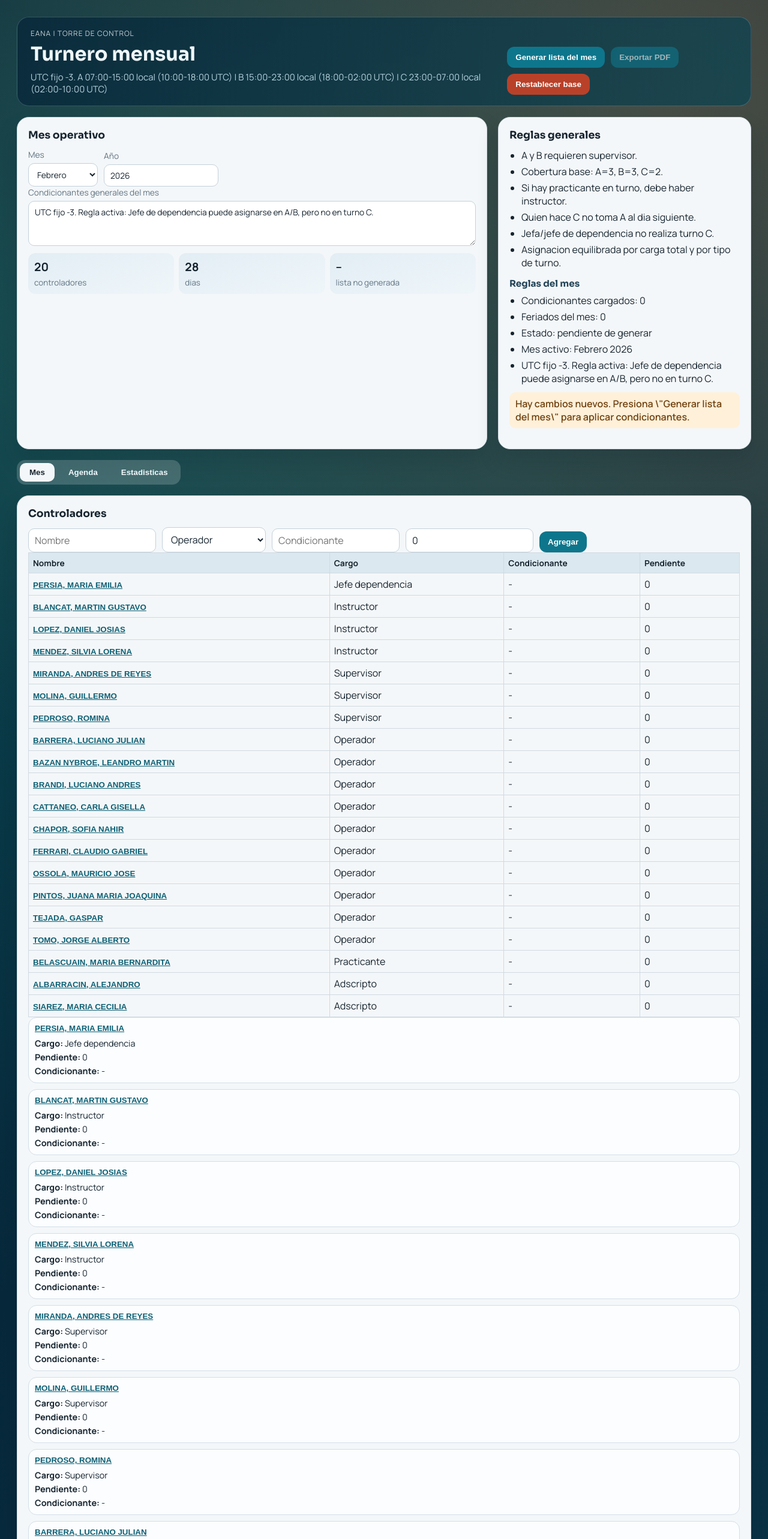
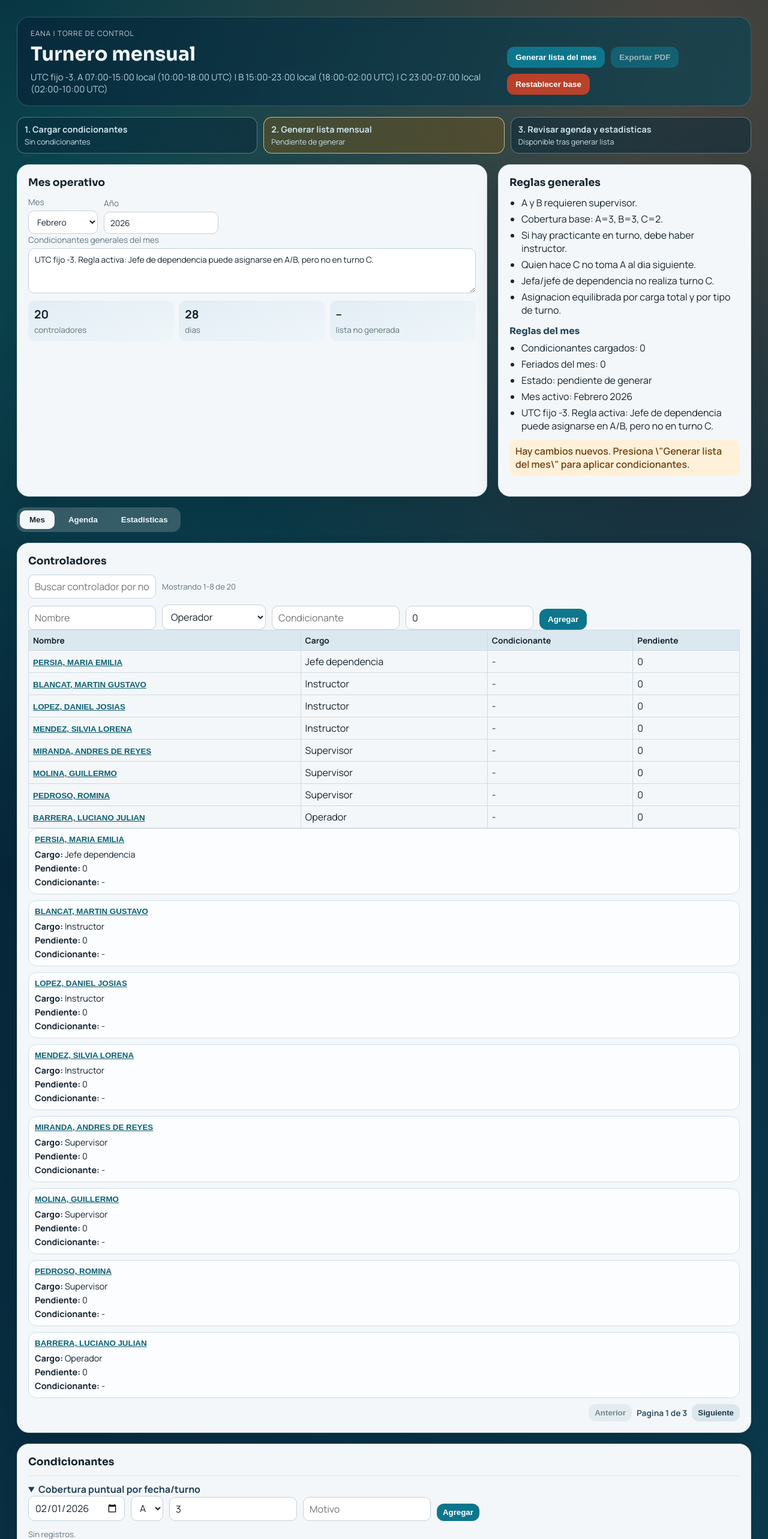
Before and after one commit to azafe/Turnos, a React (Vite) app: page / in a window 1280 px wide. Shown: the top 2566 px of the page at 60% size. Built offline with nearby package versions, Linux system fonts and the light colour scheme.

Commit message:
feat: improve UX with workflow guidance, search and pagination

```diff
--- a/src/App.css
+++ b/src/App.css
@@ -77,6 +77,40 @@ h3 {
   display: flex;
   gap: 10px;
   flex-wrap: wrap;
+}
+
+.workflow-strip {
+  display: grid;
+  grid-template-columns: repeat(3, minmax(0, 1fr));
+  gap: 10px;
+}
+
+.workflow-step {
+  border: 1px solid rgba(224, 239, 247, 0.34);
+  border-radius: 14px;
+  padding: 10px 12px;
+  background: rgba(7, 38, 57, 0.5);
+  color: #cae2ec;
+  display: grid;
+  gap: 3px;
+}
+
+.workflow-step strong {
+  font-size: 0.9rem;
+}
+
+.workflow-step span {
+  font-size: 0.78rem;
+}
+
+.workflow-step.done {
+  border-color: rgba(159, 242, 228, 0.64);
+  background: rgba(7, 62, 66, 0.58);
+}
+
+.workflow-step.active {
+  border-color: rgba(255, 231, 180, 0.7);
+  background: rgba(107, 82, 30, 0.5);
 }
 
 .hidden-input {
@@ -312,6 +346,31 @@ textarea {
 
 .stack-shift p {
   margin: 0;
+}
+
+.search-row {
+  display: flex;
+  gap: 10px;
+  align-items: center;
+  margin-bottom: 10px;
+}
+
+.search-row input {
+  max-width: 360px;
+}
+
+.pagination {
+  margin-top: 10px;
+  display: flex;
+  align-items: center;
+  justify-content: flex-end;
+  gap: 8px;
+}
+
+.pagination span {
+  font-size: 0.86rem;
+  color: #375365;
+  font-weight: 700;
 }
 
 .empty-state {
@@ -618,6 +677,19 @@ summary {
     grid-template-columns: repeat(2, minmax(0, 1fr));
   }
 
+  .workflow-strip {
+    grid-template-columns: 1fr;
+  }
+
+  .search-row {
+    flex-direction: column;
+    align-items: stretch;
+  }
+
+  .search-row input {
+    max-width: none;
+  }
+
   .summary-cards {
     grid-template-columns: 1fr;
   }
@@ -689,4 +761,8 @@ summary {
   .modal-actions .button {
     width: 100%;
   }
+
+  .pagination {
+    justify-content: center;
+  }
 }
--- a/src/App.tsx
+++ b/src/App.tsx
@@ -17,6 +17,9 @@ import {
 
 const STORAGE_KEY = 'turnero_eana_v2'
 const FIXED_YEAR = 2026
+const CONTROLLERS_PAGE_SIZE = 8
+const SCHEDULE_PAGE_SIZE = 7
+const STATS_PAGE_SIZE = 10
 
 type TabId = 'mes' | 'agenda' | 'estadisticas'
 
@@ -41,6 +44,10 @@ function App() {
   const [hasPendingGeneration, setHasPendingGeneration] = useState(true)
   const [statusMessage, setStatusMessage] = useState('')
   const [selectedAgendaDate, setSelectedAgendaDate] = useState('')
+  const [controllerQuery, setControllerQuery] = useState('')
+  const [controllersPage, setControllersPage] = useState(1)
+  const [schedulePage, setSchedulePage] = useState(1)
+  const [statsPage, setStatsPage] = useState(1)
 
   const [controllerForm, setControllerForm] = useState<ControllerDraft>(EMPTY_CONTROLLER_DRAFT)
 
@@ -158,6 +165,41 @@ function App() {
     [data.controllers, generatedData, statsMap],
   )
 
+  const normalizedControllerQuery = controllerQuery.trim().toLowerCase()
+
+  const filteredControllers = useMemo(() => {
+    if (!normalizedControllerQuery) {
+      return data.controllers
+    }
+    return data.controllers.filter((controller) =>
+      controller.name.toLowerCase().includes(normalizedControllerQuery),
+    )
+  }, [data.controllers, normalizedControllerQuery])
+
+  const filteredStatsRows = useMemo(() => {
+    if (!normalizedControllerQuery) {
+      return statsRows
+    }
+    return statsRows.filter((row) =>
+      String(row.nombre).toLowerCase().includes(normalizedControllerQuery),
+    )
+  }, [normalizedControllerQuery, statsRows])
+
+  const controllerPagination = useMemo(
+    () => paginate(filteredControllers, controllersPage, CONTROLLERS_PAGE_SIZE),
+    [filteredControllers, controllersPage],
+  )
+
+  const schedulePagination = useMemo(
+    () => paginate(schedule?.days ?? [], schedulePage, SCHEDULE_PAGE_SIZE),
+    [schedule, schedulePage],
+  )
+
+  const statsPagination = useMemo(
+    () => paginate(filteredStatsRows, statsPage, STATS_PAGE_SIZE),
+    [filteredStatsRows, statsPage],
+  )
+
   const agendaDate = monthDates.includes(selectedAgendaDate) ? selectedAgendaDate : defaultDate
   const selectedAgendaPlan = agendaDate ? dayPlanByDate[agendaDate] : undefined
 
@@ -235,6 +277,12 @@ function App() {
   }
 
   const defaultControllerId = data.controllers[0]?.id ?? ''
+
+  const onControllerQueryChange = (value: string): void => {
+    setControllerQuery(value)
+    setControllersPage(1)
+    setStatsPage(1)
+  }
 
   const openEditControllerModal = (controller: Controller): void => {
     setEditingControllerId(controller.id)
@@ -472,6 +520,8 @@ function App() {
     }))
 
     setSelectedAgendaDate('')
+    setSchedulePage(1)
+    setStatsPage(1)
   }
 
   const resetAll = (): void => {
@@ -480,6 +530,10 @@ function App() {
     setGeneratedData(null)
     setHasPendingGeneration(true)
     setSelectedAgendaDate('')
+    setControllerQuery('')
+    setControllersPage(1)
+    setSchedulePage(1)
+    setStatsPage(1)
     setStatusMessage('Se restablecio la planificacion con la dotacion base del Excel.')
   }
 
@@ -503,6 +557,8 @@ function App() {
     setGeneratedData(nextGeneratedData)
     setHasPendingGeneration(false)
     setSelectedAgendaDate('')
+    setSchedulePage(1)
+    setStatsPage(1)
     setStatusMessage(`Lista generada para ${MONTH_LABELS[data.month - 1]} ${FIXED_YEAR}.`)
   }
 
@@ -539,6 +595,21 @@ function App() {
           </button>
         </div>
       </header>
+
+      <section className="workflow-strip">
+        <div className={monthConstraintsCount > 0 ? 'workflow-step done' : 'workflow-step'}>
+          <strong>1. Cargar condicionantes</strong>
+          <span>{monthConstraintsCount > 0 ? `${monthConstraintsCount} cargados` : 'Sin condicionantes'}</span>
+        </div>
+        <div className={schedule ? 'workflow-step done' : 'workflow-step active'}>
+          <strong>2. Generar lista mensual</strong>
+          <span>{schedule ? 'Lista generada' : 'Pendiente de generar'}</span>
+        </div>
+        <div className={schedule ? 'workflow-step active' : 'workflow-step'}>
+          <strong>3. Revisar agenda y estadisticas</strong>
+          <span>{schedule ? 'Ya puedes revisar y exportar' : 'Disponible tras generar lista'}</span>
+        </div>
+      </section>
 
       <section className="top-grid">
         <article className="panel">
@@ -632,6 +703,16 @@ function App() {
         <main className="content-grid">
           <article className="panel">
             <h2>Controladores</h2>
+            <div className="search-row">
+              <input
+                placeholder="Buscar controlador por nombre"
+                value={controllerQuery}
+                onChange={(event) => onControllerQueryChange(event.target.value)}
+              />
+              <span className="dim">
+                Mostrando {controllerPagination.startItem}-{controllerPagination.endItem} de {filteredControllers.length}
+              </span>
+            </div>
             <div className="row-inline responsive">
               <input
                 placeholder="Nombre"
@@ -690,7 +771,7 @@ function App() {
                   </tr>
                 </thead>
                 <tbody>
-                  {data.controllers.map((controller) => (
+                  {controllerPagination.items.map((controller) => (
                     <tr key={controller.id}>
                       <td>
                         <button className="name-link" onClick={() => openEditControllerModal(controller)}>
@@ -707,7 +788,7 @@ function App() {
             </div>
 
             <div className="mobile-only stack-list">
-              {data.controllers.map((controller) => (
+              {controllerPagination.items.map((controller) => (
                 <article key={`mobile-${controller.id}`} className="stack-card">
                   <div className="stack-head">
                     <button className="name-link" onClick={() => openEditControllerModal(controller)}>
@@ -728,6 +809,12 @@ function App() {
                 </article>
               ))}
             </div>
+
+            <Pagination
+              page={controllerPagination.currentPage}
+              totalPages={controllerPagination.totalPages}
+              onPageChange={setControllersPage}
+            />
           </article>
 
           <article className="panel">
@@ -1036,6 +1123,9 @@ function App() {
 
             {schedule ? (
               <>
+                <p className="dim">
+                  Mostrando dias {schedulePagination.startItem}-{schedulePagination.endItem} de {schedulePagination.totalItems}
+                </p>
                 <div className="table-wrapper desktop-only">
                   <table className="schedule-table">
                     <thead>
@@ -1047,7 +1137,7 @@ function App() {
                       </tr>
                     </thead>
                     <tbody>
-                      {schedule.days.map((day) => (
+                      {schedulePagination.items.map((day) => (
                         <tr key={day.date}>
                           <td>
                             <strong>{formatDate(day.date)}</strong>
@@ -1090,7 +1180,7 @@ function App() {
                 </div>
 
                 <div className="mobile-only stack-list">
-                  {schedule.days.map((day) => (
+                  {schedulePagination.items.map((day) => (
                     <article key={`mobile-day-${day.date}`} className="stack-card">
                       <h3>
                         {formatDate(day.date)} <span className="dim">({day.dayLabel})</span>
@@ -1125,6 +1215,12 @@ function App() {
                     </article>
                   ))}
                 </div>
+
+                <Pagination
+                  page={schedulePagination.currentPage}
+                  totalPages={schedulePagination.totalPages}
+                  onPageChange={setSchedulePage}
+                />
               </>
             ) : (
               <div className="empty-state">
@@ -1229,6 +1325,16 @@ function App() {
         <main className="content-grid">
           <article className="panel">
             <h2>Estadisticas por controlador</h2>
+            <div className="search-row">
+              <input
+                placeholder="Buscar controlador en estadisticas"
+                value={controllerQuery}
+                onChange={(event) => onControllerQueryChange(event.target.value)}
+              />
+              <span className="dim">
+                Mostrando {statsPagination.startItem}-{statsPagination.endItem} de {filteredStatsRows.length}
+              </span>
+            </div>
             {schedule ? (
               <>
                 <div className="table-wrapper desktop-only">
@@ -1248,7 +1354,7 @@ function App() {
                       </tr>
                     </thead>
                     <tbody>
-                      {statsRows.map((row) => (
+                      {statsPagination.items.map((row) => (
                         <tr key={String(row.nombre)}>
                           <td>{row.nombre}</td>
                           <td>{row.cargo}</td>
@@ -1267,7 +1373,7 @@ function App() {
                 </div>
 
                 <div className="mobile-only stack-list">
-                  {statsRows.map((row) => (
+                  {statsPagination.items.map((row) => (
                     <article key={`mobile-stats-${String(row.nombre)}`} className="stack-card">
                       <h3>{row.nombre}</h3>
                       <div className="stack-grid">
@@ -1296,6 +1402,12 @@ function App() {
                     </article>
                   ))}
                 </div>
+
+                <Pagination
+                  page={statsPagination.currentPage}
+                  totalPages={statsPagination.totalPages}
+                  onPageChange={setStatsPage}
+                />
               </>
             ) : (
               <div className="empty-state">
@@ -1457,6 +1569,42 @@ function ConstraintList({
   )
 }
 
+function Pagination({
+  page,
+  totalPages,
+  onPageChange,
+}: {
+  page: number
+  totalPages: number
+  onPageChange: (nextPage: number) => void
+}) {
+  if (totalPages <= 1) {
+    return null
+  }
+
+  return (
+    <div className="pagination">
+      <button
+        className="button ghost-dark small"
+        disabled={page <= 1}
+        onClick={() => onPageChange(Math.max(1, page - 1))}
+      >
+        Anterior
+      </button>
+      <span>
+        Pagina {page} de {totalPages}
+      </span>
+      <button
+        className="button ghost-dark small"
+        disabled={page >= totalPages}
+        onClick={() => onPageChange(Math.min(totalPages, page + 1))}
+      >
+        Siguiente
+      </button>
+    </div>
+  )
+}
+
 function readStoredData(): TurneroData {
   const today = new Date()
   const fallback = createSeedData(FIXED_YEAR, today.getMonth() + 1)
@@ -1514,6 +1662,33 @@ function cloneData<T>(value: T): T {
   return JSON.parse(JSON.stringify(value)) as T
 }
 
+function paginate<T>(items: T[], page: number, pageSize: number): {
+  items: T[]
+  currentPage: number
+  totalPages: number
+  totalItems: number
+  startItem: number
+  endItem: number
+} {
+  const totalItems = items.length
+  const totalPages = Math.max(1, Math.ceil(totalItems / pageSize))
+  const safePage = Math.max(1, Math.min(page, totalPages))
+  const start = (safePage - 1) * pageSize
+  const end = start + pageSize
+  const pageItems = items.slice(start, end)
+  const startItem = totalItems === 0 ? 0 : start + 1
+  const endItem = totalItems === 0 ? 0 : Math.min(end, totalItems)
+
+  return {
+    items: pageItems,
+    currentPage: safePage,
+    totalPages,
+    totalItems,
+    startItem,
+    endItem,
+  }
+}
+
 function createId(prefix: string): string {
   if (typeof crypto !== 'undefined' && 'randomUUID' in crypto) {
     return `${prefix}-${crypto.randomUUID()}`
```
